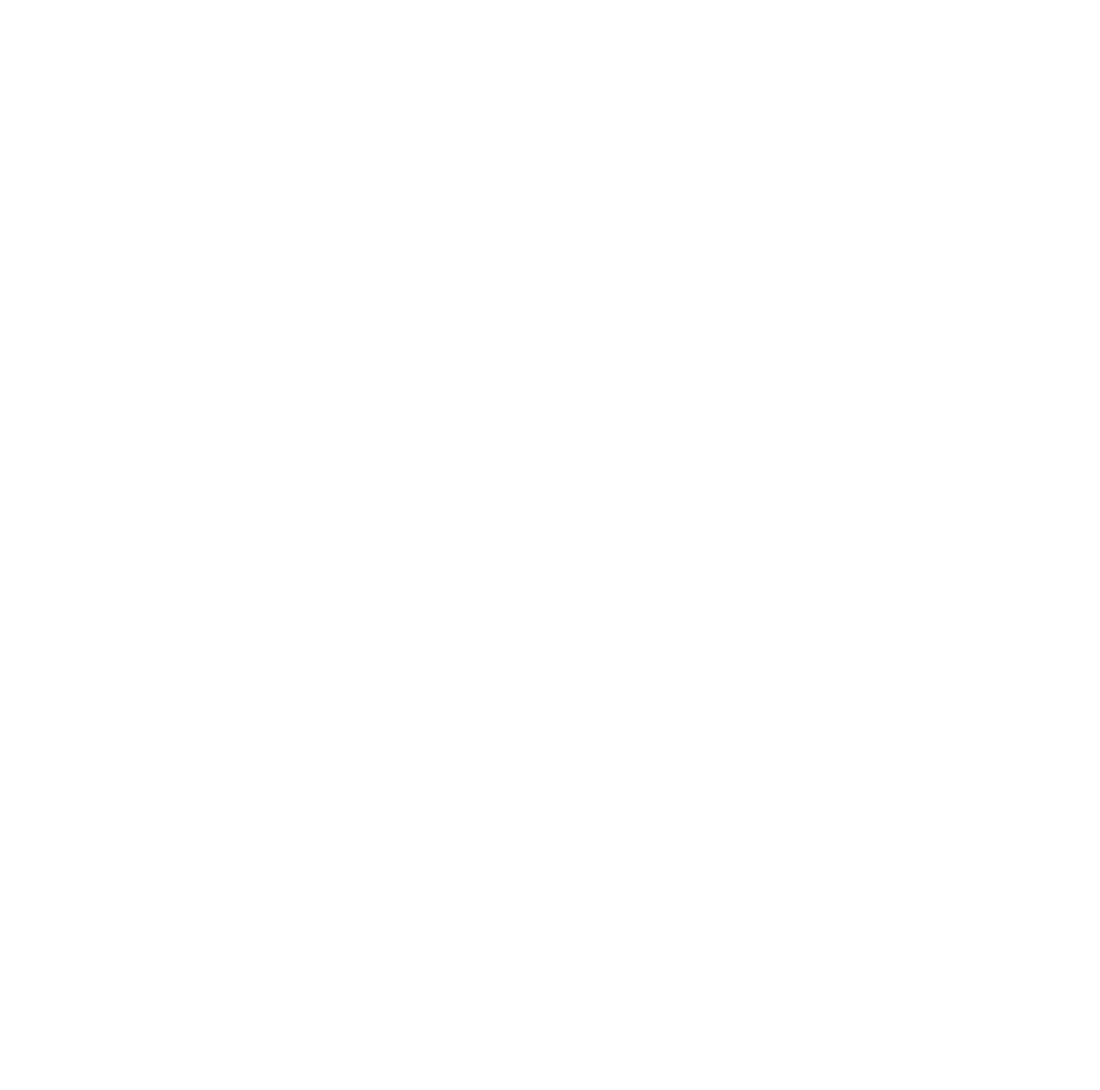
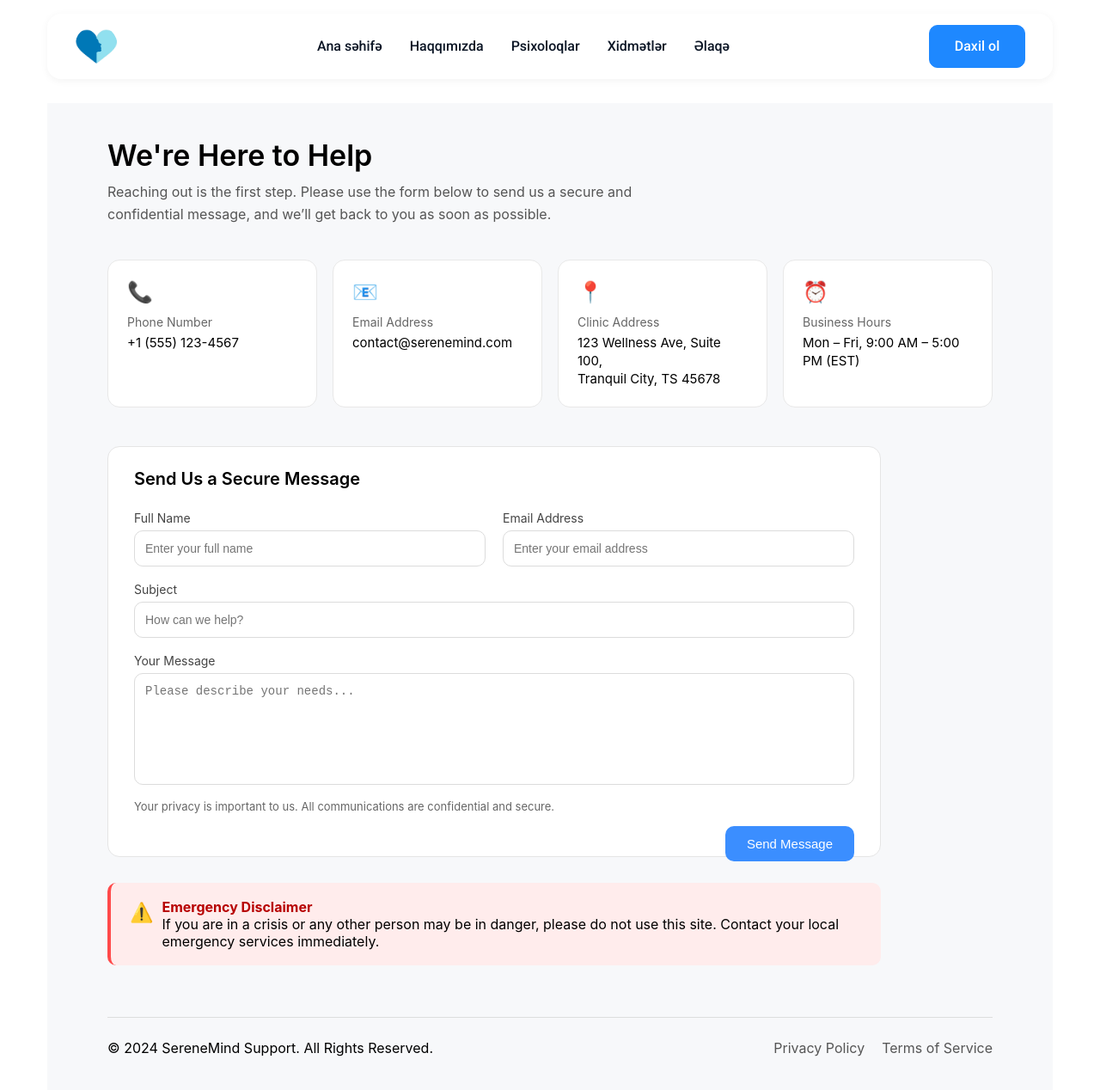
Before and after one commit to shamiljafarov/nexusmind, a React (Vite) app: page /contact in a window 1280 px wide. Before the commit this address had no page. Shown: the top 1268 px of the page at 86% size. Before the commit the page ends 800 px from the top, so only its background shows below. Built offline with nearby package versions, Linux system fonts and the light colour scheme.

Commit message:
contact page

```diff
--- a/src/App.jsx
+++ b/src/App.jsx
@@ -5,6 +5,7 @@ import MainPage from './Pages/Main/MainPage'
 import HowWorks from './Components/HowItWorks/HowItWorks'
 import AboutUs from './Pages/AboutUs/AboutUs'
 import TherapistsPage from './Pages/Therapists/TherapistsPage'
+import ContactPage from './Pages/ContactPage/ContactPage'
 
 function App() {
   return (
@@ -14,6 +15,7 @@ function App() {
         <Route path='/login' element={<Login />} />
         <Route path='/about' element={<AboutUs/>}/>
         <Route path='/psychologists' element={<TherapistsPage/>}/>
+        <Route path='/contact' element={<ContactPage/>}/>
       </Routes>
     </>)
 }
--- a/src/Components/Header/Header.jsx
+++ b/src/Components/Header/Header.jsx
@@ -32,7 +32,7 @@ function Header() {
               <li><Link to='/about'>Haqqımızda</Link></li>
               <li><Link to='/psychologists'>Psixoloqlar</Link></li>
               <li><a href="#services">Xidmətlər</a></li>
-              <li><a href="#faq">Əlaqə</a></li>
+              <li><Link to='/contact'>Əlaqə</Link></li>
               <li><a href="#login">Daxil ol</a></li>
             </ul>
           </nav>
--- /dev/null
+++ b/src/Pages/ContactPage/ContactPage.jsx
@@ -0,0 +1,110 @@
+import React from "react";
+import "./ContactPage.scss";
+import Header from "../../Components/Header/Header";
+import Container from "../../Components/Container/Container";
+
+export default function ContactPage() {
+  return (
+    <>
+        <Header/>
+        <Container>
+            <div className="contact-page">
+
+      {/* Header Section ------------------------------------------------ */}
+      <div className="header-section">
+        <h1>We're Here to Help</h1>
+        <p>
+          Reaching out is the first step. Please use the form below to send us a secure
+          and confidential message, and we’ll get back to you as soon as possible.
+        </p>
+      </div>
+
+      {/* Info Cards ----------------------------------------------------- */}
+      <div className="info-cards">
+        <div className="card">
+          <div className="icon">📞</div>
+          <p className="label">Phone Number</p>
+          <p className="value">+1 (555) 123-4567</p>
+        </div>
+
+        <div className="card">
+          <div className="icon">📧</div>
+          <p className="label">Email Address</p>
+          <p className="value">contact@serenemind.com</p>
+        </div>
+
+        <div className="card">
+          <div className="icon">📍</div>
+          <p className="label">Clinic Address</p>
+          <p className="value">
+            123 Wellness Ave, Suite 100,<br />
+            Tranquil City, TS 45678
+          </p>
+        </div>
+
+        <div className="card">
+          <div className="icon">⏰</div>
+          <p className="label">Business Hours</p>
+          <p className="value">Mon – Fri, 9:00 AM – 5:00 PM (EST)</p>
+        </div>
+      </div>
+
+      {/* Form ----------------------------------------------------------- */}
+      <div className="form-container">
+        <h2>Send Us a Secure Message</h2>
+
+        <form>
+          <div className="row">
+            <div className="field">
+              <label>Full Name</label>
+              <input type="text" placeholder="Enter your full name" />
+            </div>
+
+            <div className="field">
+              <label>Email Address</label>
+              <input type="email" placeholder="Enter your email address" />
+            </div>
+          </div>
+
+          <div className="field">
+            <label>Subject</label>
+            <input type="text" placeholder="How can we help?" />
+          </div>
+
+          <div className="field">
+            <label>Your Message</label>
+            <textarea placeholder="Please describe your needs..."></textarea>
+          </div>
+
+          <p className="privacy-note">
+            Your privacy is important to us. All communications are confidential and secure.
+          </p>
+
+          <button type="submit" className="submit-btn">Send Message</button>
+        </form>
+      </div>
+
+      {/* Disclaimer ------------------------------------------------------ */}
+      <div className="disclaimer">
+        <span className="icon">⚠️</span>
+        <div>
+          <strong>Emergency Disclaimer</strong><br />
+          If you are in a crisis or any other person may be in danger, please do not use this site.
+          Contact your local emergency services immediately.
+        </div>
+      </div>
+
+      {/* Footer ---------------------------------------------------------- */}
+      <footer>
+        <p>© 2024 SereneMind Support. All Rights Reserved.</p>
+
+        <div className="links">
+          <a href="#">Privacy Policy</a>
+          <a href="#">Terms of Service</a>
+        </div>
+      </footer>
+    </div>
+        </Container>
+    </>
+  );
+}
--- /dev/null
+++ b/src/Pages/ContactPage/ContactPage.scss
@@ -0,0 +1,174 @@
+.contact-page {
+  padding: 40px 70px;
+  background: #f7f8fa;
+  font-family: "Inter", sans-serif;
+    margin: 120px auto 4rem;
+
+
+  .header-section {
+    max-width: 700px;
+    margin-bottom: 40px;
+
+    h1 {
+      font-size: 34px;
+      font-weight: 600;
+      margin-bottom: 10px;
+    }
+
+    p {
+      color: #555;
+      line-height: 1.6;
+    }
+  }
+
+  /* INFO CARDS ------------------------------------------- */
+  .info-cards {
+    display: grid;
+    grid-template-columns: repeat(4, 1fr);
+    gap: 18px;
+    margin-bottom: 45px;
+
+    .card {
+      background: #fff;
+      padding: 22px;
+      border-radius: 14px;
+      border: 1px solid #e8e8e8;
+
+      .icon {
+        font-size: 24px;
+        margin-bottom: 12px;
+      }
+
+      .label {
+        font-size: 14px;
+        color: #666;
+      }
+
+      .value {
+        margin-top: 5px;
+        font-size: 15px;
+        line-height: 1.4;
+      }
+    }
+  }
+
+  /* FORM -------------------------------------------------- */
+  .form-container {
+    background: #fff;
+    padding: 25px 30px 35px;
+    border-radius: 14px;
+    border: 1px solid #e5e5e5;
+    max-width: 900px;
+
+    h2 {
+      font-size: 20px;
+      font-weight: 600;
+      margin-bottom: 25px;
+    }
+
+    form {
+      .row {
+        display: flex;
+        gap: 20px;
+      }
+
+      .field {
+        flex: 1;
+        margin-bottom: 18px;
+
+        label {
+          display: block;
+          margin-bottom: 6px;
+          font-size: 14px;
+          color: #444;
+        }
+
+        input,
+        textarea {
+          width: 100%;
+          padding: 12px;
+          border-radius: 10px;
+          border: 1px solid #dcdcdc;
+          font-size: 14px;
+          outline: none;
+
+          &:focus {
+            border-color: #8bbdff;
+          }
+        }
+
+        textarea {
+          height: 130px;
+          resize: none;
+        }
+      }
+
+      .privacy-note {
+        font-size: 13px;
+        color: #666;
+        margin-top: -5px;
+        margin-bottom: 15px;
+      }
+
+      .submit-btn {
+        background: #3b8eff;
+        color: white;
+        padding: 12px 25px;
+        border: none;
+        border-radius: 10px;
+        cursor: pointer;
+        font-size: 15px;
+        float: right;
+        transition: 0.2s;
+
+        &:hover {
+          background: #1e74e6;
+        }
+      }
+    }
+  }
+
+  /* DISCLAIMER -------------------------------------------- */
+  .disclaimer {
+    margin-top: 30px;
+    background: #ffecec;
+    padding: 18px 22px;
+    border-radius: 10px;
+    border-left: 4px solid #ff4a4a;
+    display: flex;
+    gap: 10px;
+    max-width: 900px;
+
+    .icon {
+      font-size: 22px;
+      margin-top: 3px;
+    }
+
+    strong {
+      color: #b70000;
+    }
+  }
+
+  /* FOOTER ------------------------------------------------ */
+  footer {
+    margin-top: 60px;
+    padding-top: 25px;
+    border-top: 1px solid #ddd;
+    display: flex;
+    justify-content: space-between;
+
+    .links {
+      display: flex;
+      gap: 20px;
+
+      a {
+        color: #555;
+        text-decoration: none;
+
+        &:hover {
+          text-decoration: underline;
+        }
+      }
+    }
+  }
+}
```
